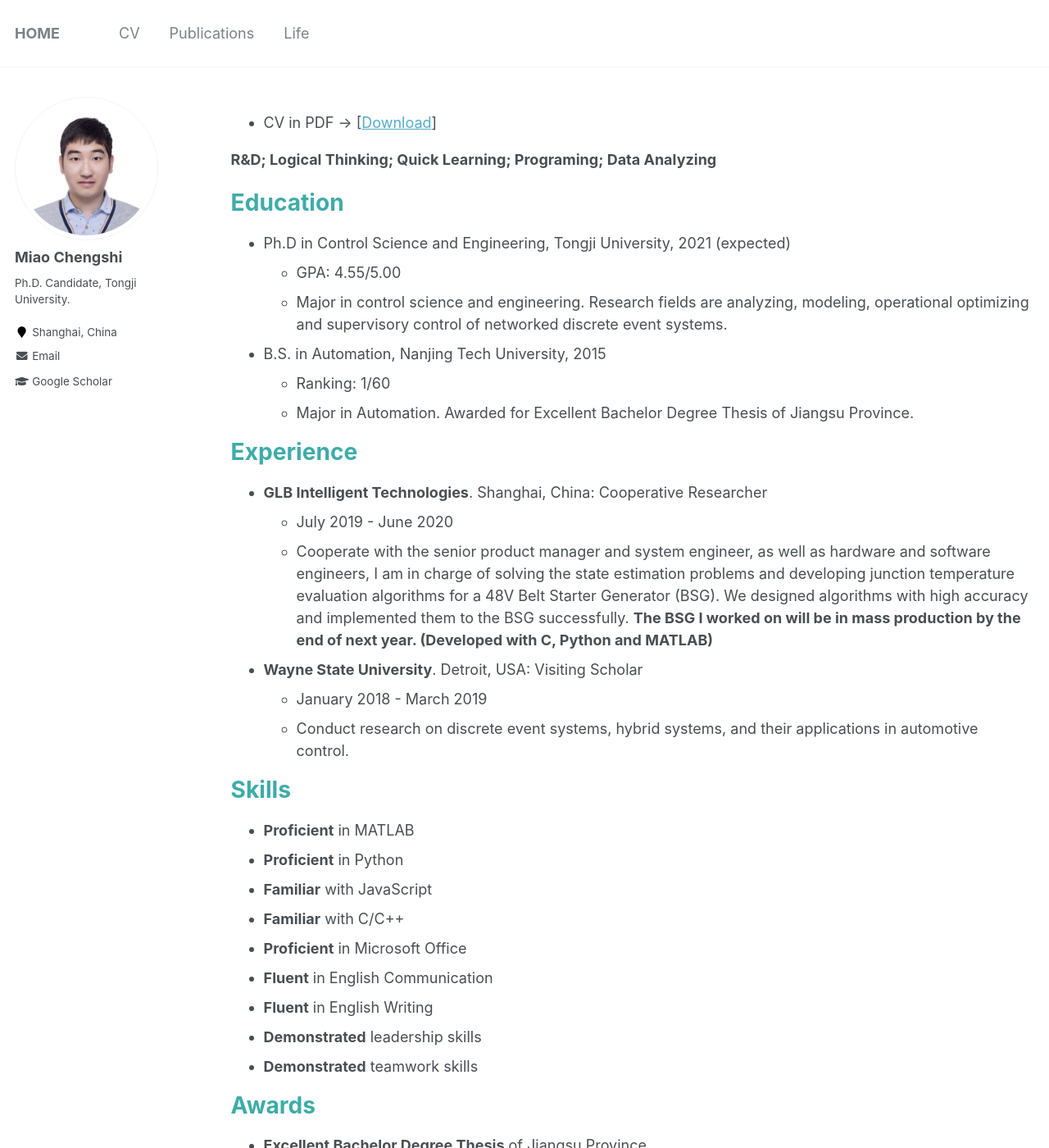
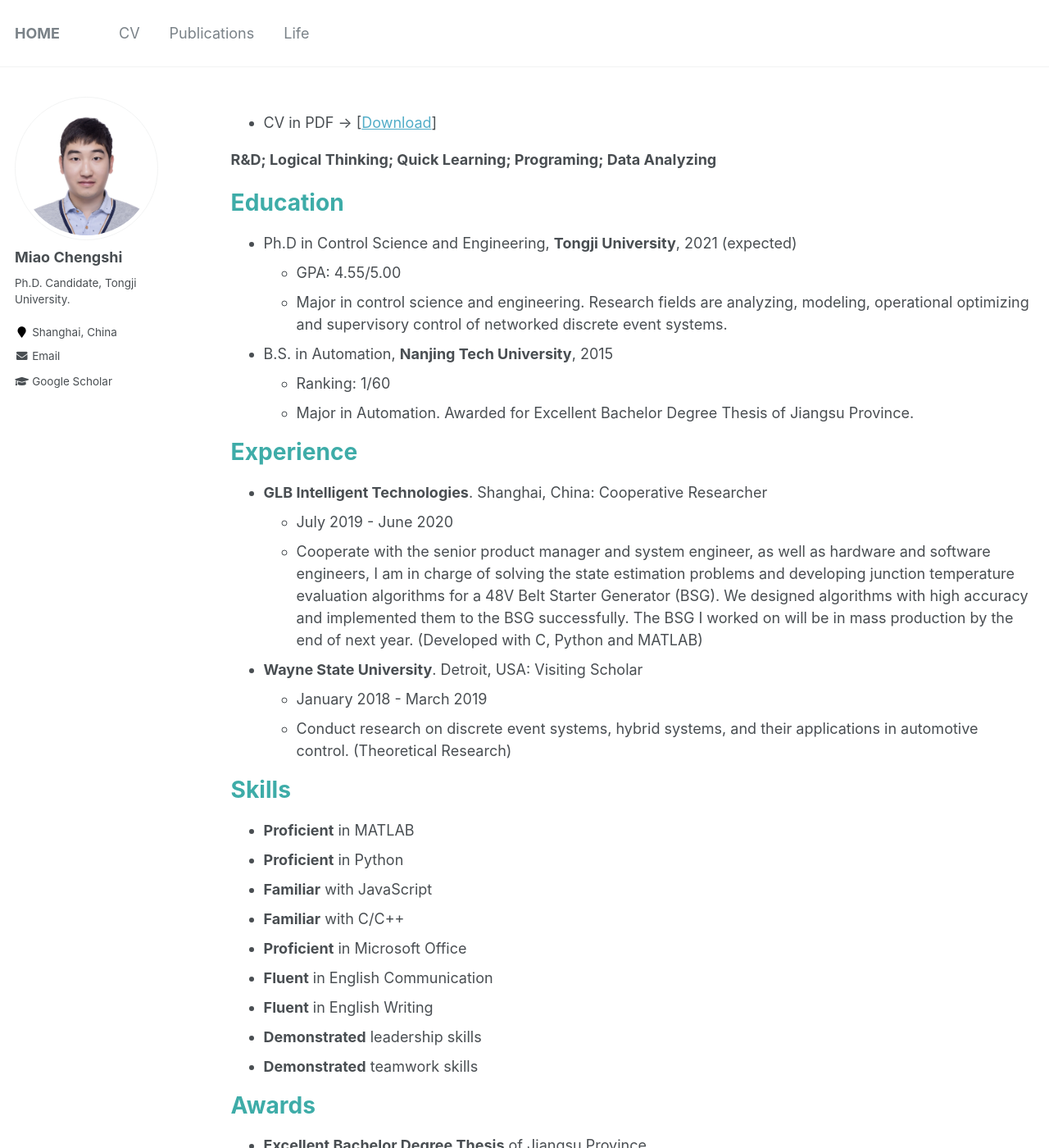
Before and after one commit to miaochengshi/miaochengshi.github.io, a Jekyll site: the page built from _pages/cv.md, in a window 1280 px wide and 1400 px high. Shown: the whole window at 82% size. Built offline with Jekyll 4.4.1, drawn with Linux system fonts in a browser that asks for light colours; some of the changed text lies outside the part shown.

Commit message:
Update cv.md

```diff
--- a/_pages/cv.md
+++ b/_pages/cv.md
@@ -13,12 +13,12 @@ redirect_from:
 
 Education
 ======
-* Ph.D in Control Science and Engineering, Tongji University, 2021 (expected)
+* Ph.D in Control Science and Engineering, **Tongji University**, 2021 (expected)
   * GPA: 4.55/5.00
   * Major in control science and engineering. Research fields are analyzing, modeling, operational
 optimizing and supervisory control of networked discrete event systems.
 
-* B.S. in Automation, Nanjing Tech University, 2015
+* B.S. in Automation, **Nanjing Tech University**, 2015
   * Ranking: 1/60
   * Major in Automation. Awarded for Excellent Bachelor Degree Thesis of Jiangsu Province.
 
@@ -27,11 +27,11 @@ Experience
 ======
 * **GLB Intelligent Technologies**. Shanghai, China: Cooperative Researcher
   * July 2019 - June 2020
-  * Cooperate with the senior product manager and system engineer, as well as hardware and software engineers, I am in charge of solving the state estimation problems and developing junction temperature evaluation algorithms for a 48V Belt Starter Generator (BSG). We designed algorithms with high accuracy and implemented them to the BSG successfully. **The BSG I worked on will be in mass production by the end of next year. (Developed with C, Python and MATLAB)**
+  * Cooperate with the senior product manager and system engineer, as well as hardware and software engineers, I am in charge of solving the state estimation problems and developing junction temperature evaluation algorithms for a 48V Belt Starter Generator (BSG). We designed algorithms with high accuracy and implemented them to the BSG successfully. The BSG I worked on will be in mass production by the end of next year. (Developed with C, Python and MATLAB)
 
 * **Wayne State University**. Detroit, USA: Visiting Scholar
   * January 2018 - March 2019
-  * Conduct research on discrete event systems, hybrid systems, and their applications in automotive control.
+  * Conduct research on discrete event systems, hybrid systems, and their applications in automotive control. (Theoretical Research)
 
 Skills
 ======
```
Also changed, not shown: other parts of _pages/cv.md (+4 -1 lines).
